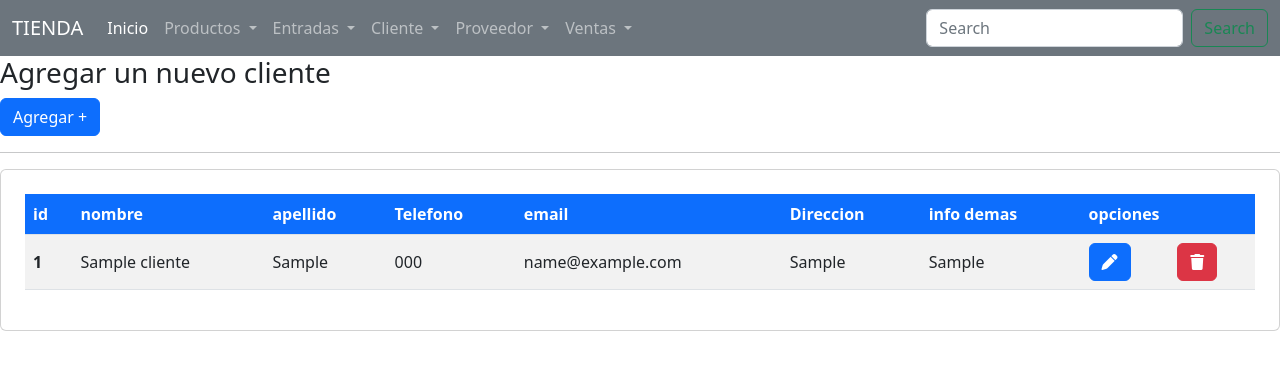
After one commit to KateAmador/TiendaPHP, a PHP site: page /crudCliente/cliente.vista.php in a window 1280 px wide. The commit adds this page. Shown: the top 370 px of the page. Run offline with PHP 8.4, Linux system fonts and the light colour scheme; tables that the repository leaves empty or names only in its code hold one stand-in row (values such as "Sample post"); data that the repository does not hold is empty; some libraries are stand-ins or nearby versions.

Commit message:
[cliente-vista]:se realiza mejoras

```diff
--- /dev/null
+++ b/crudCliente/cliente.vista.php
@@ -0,0 +1,276 @@
+<!DOCTYPE html>
+<html lang="en">
+
+<head>
+    <meta charset="UTF-8">
+    <meta http-equiv="X-UA-Compatible" content="IE=edge">
+    <meta name="viewport" content="width=device-width, initial-scale=1.0">
+    <link rel="stylesheet" href="style.css">
+    <link href="https://cdn.jsdelivr.net/npm/bootstrap@5.2.0/dist/css/bootstrap.min.css" rel="stylesheet" integrity="sha384-gH2yIJqKdNHPEq0n4Mqa/HGKIhSkIHeL5AyhkYV8i59U5AR6csBvApHHNl/vI1Bx" crossorigin="anonymous">
+
+    <title>Tienda</title>
+    <!-- iconos -->
+    <link rel="stylesheet" href="https://cdn.jsdelivr.net/npm/bootstrap-icons@1.9.1/font/bootstrap-icons.css">
+
+</head>
+
+<body>
+    <?php include '../php/util/header.php';  ?>
+
+    <h3>Agregar un nuevo cliente</h3>
+    <!-- Button trigger modal -->
+    <button type="button" class="btn btn-primary " data-bs-toggle="modal" data-bs-target="#guardar">
+        Agregar +
+    </button>
+
+    <!-- Modal guardar -->
+    <form method="POST" action="cliente.controlador.php">
+        <div class="modal fade" id="guardar" tabindex="-1" aria-labelledby="exampleModalLabel" aria-hidden="true">
+            <div class="modal-dialog">
+                <div class="modal-content">
+                    <div class="modal-header bg-primary text-white">
+                        <h5 class="modal-title" id="exampleModalLabel">Actalizar Datos</h5>
+                    </div>
+                    <div class="modal-body">
+                        <div>
+                            <div class="mb-3 col-2">
+                                <label for="id_cliente" class="form-label">ID</label>
+                                <input type="text" class="form-control" name="id_cliente">
+                            </div>
+                            <div class="row">
+                                <div class="mb-3 col-6">
+                                    <label for="nombre_cliente" class="form-label">Nombre</label>
+                                    <input type="text" class="form-control" name="nombre_cliente" placeholder="Nombre cliente" required>
+                                </div>
+                                <div class="mb-3 col-6">
+                                    <label for="apellido_cliente" class="form-label">apellido</label>
+                                    <input type="text" class="form-control" name="apellido_cliente" placeholder="apellido_cliente" required>
+                                </div>
+                            </div>
+                            <div class="row">
+                                <div class="mb-3 col-6">
+                                    <label for="cliente_telefono" class="form-label">telefono</label>
+                                    <input type="number" class="form-control" name="telefono_cliente" placeholder="telefono_cliente" required>
+                                </div>
+                                <div class="mb-3 col-6">
+                                    <label for="email_cliente" class="form-label">Email</label>
+                                    <input type="email" class="form-control" name="email_cliente" placeholder="Email_cliente" required>
+                                </div>
+
+                            </div>
+                            <div class="row">
+                                <div class="mb-3 col-6">
+                                    <label for="direccion_cliente" class="form-label">direccion</label>
+                                    <input type="text" class="form-control" name="direccion_cliente" placeholder="direccion_cliente" required>
+                                </div>
+                                <div class="mb-3 col-6">
+                                    <label for="info_cliente" class="form-label">info demas</label>
+                                    <input type="text" class="form-control" name="info_cliente" placeholder="Info demas" required>
+                                </div>
+
+                            </div>
+                        </div>
+                        <p><br />
+                            <button class="btn btn-primary" type="submit" style="width: 120px; height: 60px;" name="cliente_guardar" value="guardar">Guardar</button>
+
+
+                        </p>
+
+                    </div>
+                </div>
+                <div class="contenedor " style="justify-content: center; height: 0vh; margin: 2%; display: flex;">
+                </div>
+            </div>
+        </div>
+    </form>
+    </div>
+    </div>
+    </div>
+    </div>
+    </div>
+    </div>
+    </div>
+    </div>
+
+    <!-- editar cliente  -->
+    <form method="POST" action="cliente.controlador.php">
+        <div class="modal fade" id="editar" tabindex="-1" aria-labelledby="exampleModalLabel" aria-hidden="true">
+            <div class="modal-dialog">
+                <div class="modal-content">
+                    <div class="modal-header bg-primary text-white">
+                        <h5 class="modal-title" id="exampleModalLabel">Actalizar Datos</h5>
+                    </div>
+                    <div class="modal-body">
+                        <div>
+                            <div class="mb-3 col-2">
+                                <label for="id_cliente" class="form-label">ID</label>
+                                <input type="text" class="form-control" id="id_cliente" name="id_cliente" readonly onmousedown="return false;">
+                            </div>
+                            <div class="row">
+                                <div class="mb-3 col-6">
+                                    <label for="nombre_cliente" class="form-label">Nombre</label>
+                                    <input type="text" class="form-control" id="nombre_cliente" name="nombre_cliente" placeholder="Nombre cliente" required>
+                                </div>
+                                <div class="mb-3 col-6">
+                                    <label for="apellido_cliente" class="form-label">apellido</label>
+                                    <input type="text" class="form-control" id="apellido_cliente" name="apellido_cliente" placeholder="apellido_cliente" required>
+                                </div>
+                            </div>
+                            <div class="row">
+                                <div class="mb-3 col-6">
+                                    <label for="cliente_telefono" class="form-label">telefono</label>
+                                    <input type="number" class="form-control" id="telefono_cliente" name="telefono_cliente" placeholder="telefono_cliente" required>
+                                </div>
+                                <div class="mb-3 col-6">
+                                    <label for="email_cliente" class="form-label">Email</label>
+                                    <input type="email" class="form-control" id="email_cliente" name="email_cliente" placeholder="Email_cliente" required>
+                                </div>
+
+                            </div>
+                            <div class="row">
+                                <div class="mb-3 col-6">
+                                    <label for="direccion_cliente" class="form-label">direccion</label>
+                                    <input type="text" class="form-control" id="direccion_cliente" name="direccion_cliente" placeholder="direccion_cliente" required>
+                                </div>
+                                <div class="mb-3 col-6">
+                                    <label for="info_cliente" class="form-label">info demas</label>
+                                    <input type="text" class="form-control" id="info_cliente" name="info_cliente" placeholder="Info demas" required>
+                                </div>
+
+                            </div>
+                        </div>
+
+                    </div>
+                    <div class="modal-footer">
+                        <button type="button" class="btn btn-secondary" data-bs-dismiss="modal">Cerrar</button>
+                        <input class="btn btn-primary" name="actualizar_cliente" type="submit" value="guardar">
+                    </div>
+                </div>
+            </div>
+        </div>
+    </form>
+
+    <!-- eliminar -->
+    <form method="POST" action="cliente.controlador.php">
+        <div class="modal fade" id="eliminar" tabindex="-1" aria-labelledby="exampleModalLabel" aria-hidden="true">
+            <div class="modal-dialog">
+                <div class="modal-content">
+                    <div class="modal-header">
+                        <h5 class="modal-title" id="exampleModalLabel">eliminar</h5>
+                        <button type="button" class="btn-close" data-bs-dismiss="modal" aria-label="Close"></button>
+                    </div>
+                    <div class="modal-body">
+                        <h5>Esta seguro que desea eliminar a cliente? </h5>
+
+
+
+                    </div>
+                    <div class="modal-footer">
+                        <button type="button" class="btn btn-primary" data-bs-dismiss="modal">Cerrar</button>
+                        <input class="btn btn-primary" id="eliminar" name="eliminar_cliente" type="submit" value="eliminar">
+                    </div>
+                </div>
+            </div>
+        </div>
+    </form>
+
+    <hr />
+    <div class="card">
+        <div class="p-4">
+            <table class="table table-striped align-middle">
+                <thead>
+                    <tr class="bg-primary text-white">
+                        <th scope="col">id</th>
+                        <th scope="col">nombre</th>
+                        <th scope="col">apellido</th>
+                        <th scope="col">Telefono</th>
+                        <th scope="col">email</th>
+                        <th scope="col">Direccion</th>
+                        <th scope="col">info demas</th>
+                        <th scope="col" colspan="2">opciones</th>
+
+                    </tr>
+                </thead>
+                <tbody>
+                    <thead>
+                        </tr>
+                    </thead>
+                    <?php
+                    include_once('../conexion.php') ?>
+                    <?php
+                    $sql = $conn->query("SELECT * FROM clientes");
+                    while ($datos = $sql->fetch_object()) {
+
+                        $datosclientes = $datos->id_cliente . "||" .
+                            $datos->nombre_cliente . "||" .
+                            $datos->apellido_cliente . "||" .
+                            $datos->telefono_cliente . "||" .
+                            $datos->email_cliente . "||" .
+                            $datos->direccion_cliente . "||" .
+                            $datos->info_cliente;
+                    ?>
+
+                        <tr>
+                            <th scope="row"><?= $datos->id_cliente; ?></th>
+                            <td><?= $datos->nombre_cliente; ?></td>
+                            <td><?= $datos->apellido_cliente; ?></td>
+                            <td><?= $datos->telefono_cliente; ?></td>
+                            <td><?= $datos->email_cliente; ?></td>
+                            <td><?= $datos->direccion_cliente; ?></td>
+                            <td><?= $datos->info_cliente; ?></td>
+
+                                <!-- boton editar -->
+                            <td><a class="btn btn-succes btn-primary " data-bs-toggle="modal" data-bs-target="#editar">
+                            <i class="fa-solid fa-pen" onclick="agregarForm('<?php echo $datosclientes ?>');"></i></a></td>
+
+
+                            <!-- boton eliminar -->
+                            <td> <a href="cliente.controlador.php?id=<?= $datos->id_cliente ?>" class="btn btn-small btn-danger" name="eliminar_cliente" type="submit" data-bs-target="#eliminar"><i class="fa-solid fa-trash"></i></a></td>
+                        </tr>
+
+                    <?php } ?>
+                </tbody>
+            </table>
+
+
+            <script src="https://cdnjs.cloudflare.com/ajax/libs/jquery/3.6.1/jquery.min.js"></script>
+            <script>
+                function agregarForm(datos) {
+                    d = datos.split("||");
+
+                    $("#id_cliente").val(d[0]);
+                    $("#nombre_cliente").val(d[1]);
+                    $("#apellido_cliente").val(d[2]);
+                    $("#telefono_cliente").val(d[3]);
+                    $("#email_cliente").val(d[4]);
+                    $("#direccion_cliente").val(d[5]);
+                    $("#info_cliente").val(d[6]);
+                    //$("#emailE").val(d[5]);
+
+                }
+            </script>
+
+            <script>
+                function eliminarForm(dato) {
+                    d = datos.split("||");
+
+                    $("#id_cliente").val(d[0]);
+                    $("#nombre_cliente").val(d[1]);
+                    $("#apellido_cliente").val(d[2]);
+                    $("#telefono_cliente").val(d[3]);
+                    $("#email_cliente").val(d[4]);
+                    $("#direccion_cliente").val(d[5]);
+                    $("#info_cliente").val(d[6]);
+                    //$("#eliminar").val(d[5]);
+
+                }
+            </script>
+        </div>
+
+
+
+
+
+    </div>
+
+    <?php include '../php/util/footer.php';  ?>
```
Also changed, not shown: crudCliente/cliente.controlador.php (added, +73 -0 lines), php/crudCliente/cliente.controlador.php (deleted, +0 -25 lines), php/crudCliente/cliente.vista.php (deleted, +0 -79 lines), php/util/footer.php (line endings or trailing spaces).
